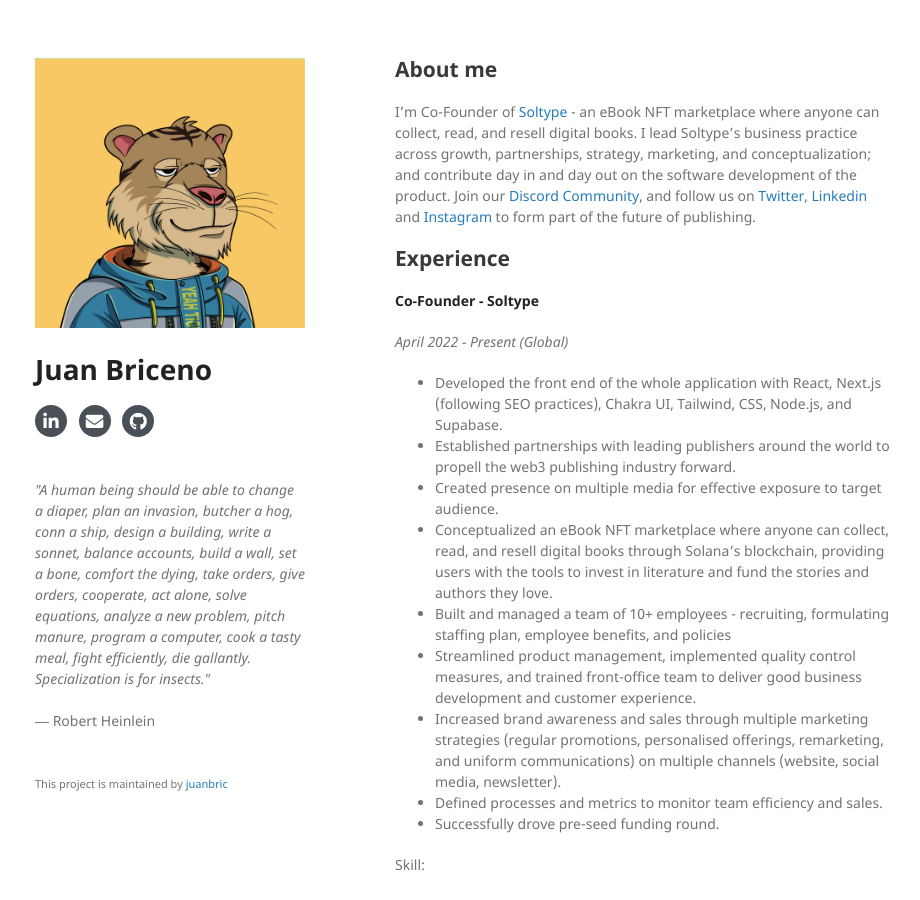
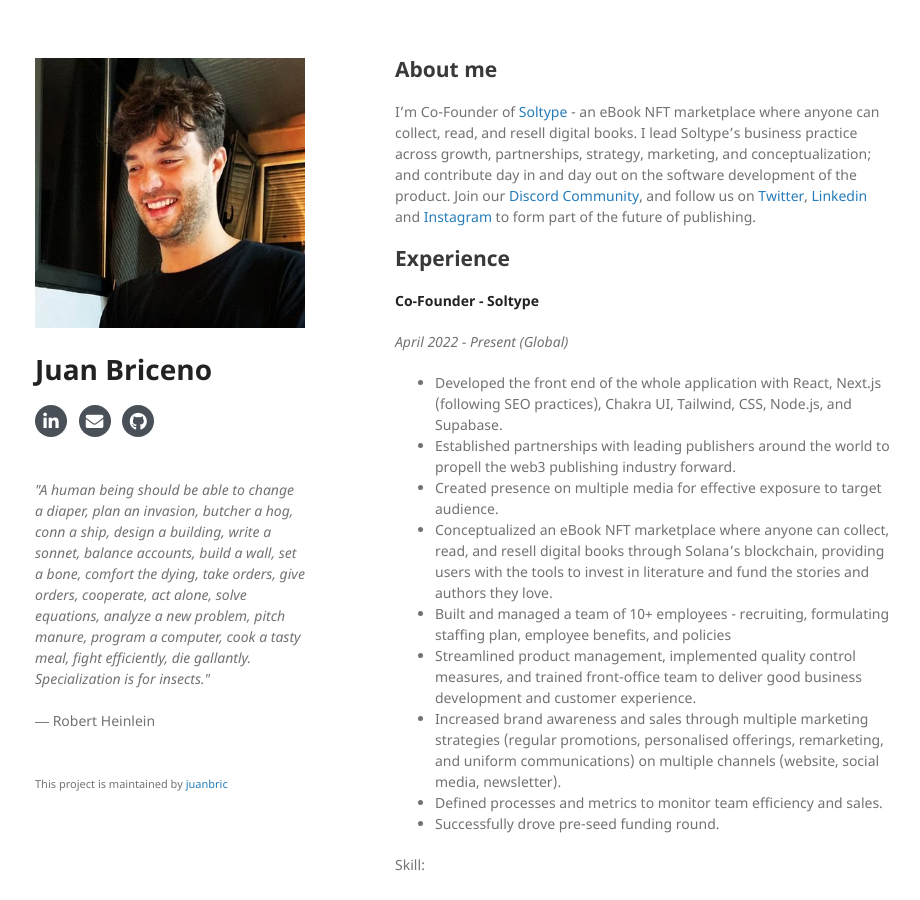
Before and after one commit to juanbric/homepage, a Jekyll site: the page built from index.md, in a window 1280 px wide and 900 px high. Shown: the whole window, without its empty margins (175-1095 px from the left). Built offline with Jekyll 4.4.1, drawn with Linux system fonts in a browser that asks for light colours; nearby versions of some CDN libraries; our own code applies the rules of GitHub Pages for plain Markdown files; a style sheet for code colours, icons or effects is not loaded.

Commit message:
Update _config.yml

```diff
--- a/_config.yml
+++ b/_config.yml
@@ -1,5 +1,5 @@
 title: Juan Briceno
-logo: /assets/img/5011.png
+logo: /assets/img/6xhfVFLM_400x400.jpg
 round-logo: true
 position:
 linkedin: https://www.linkedin.com/in/juanpablobriceno/
```
